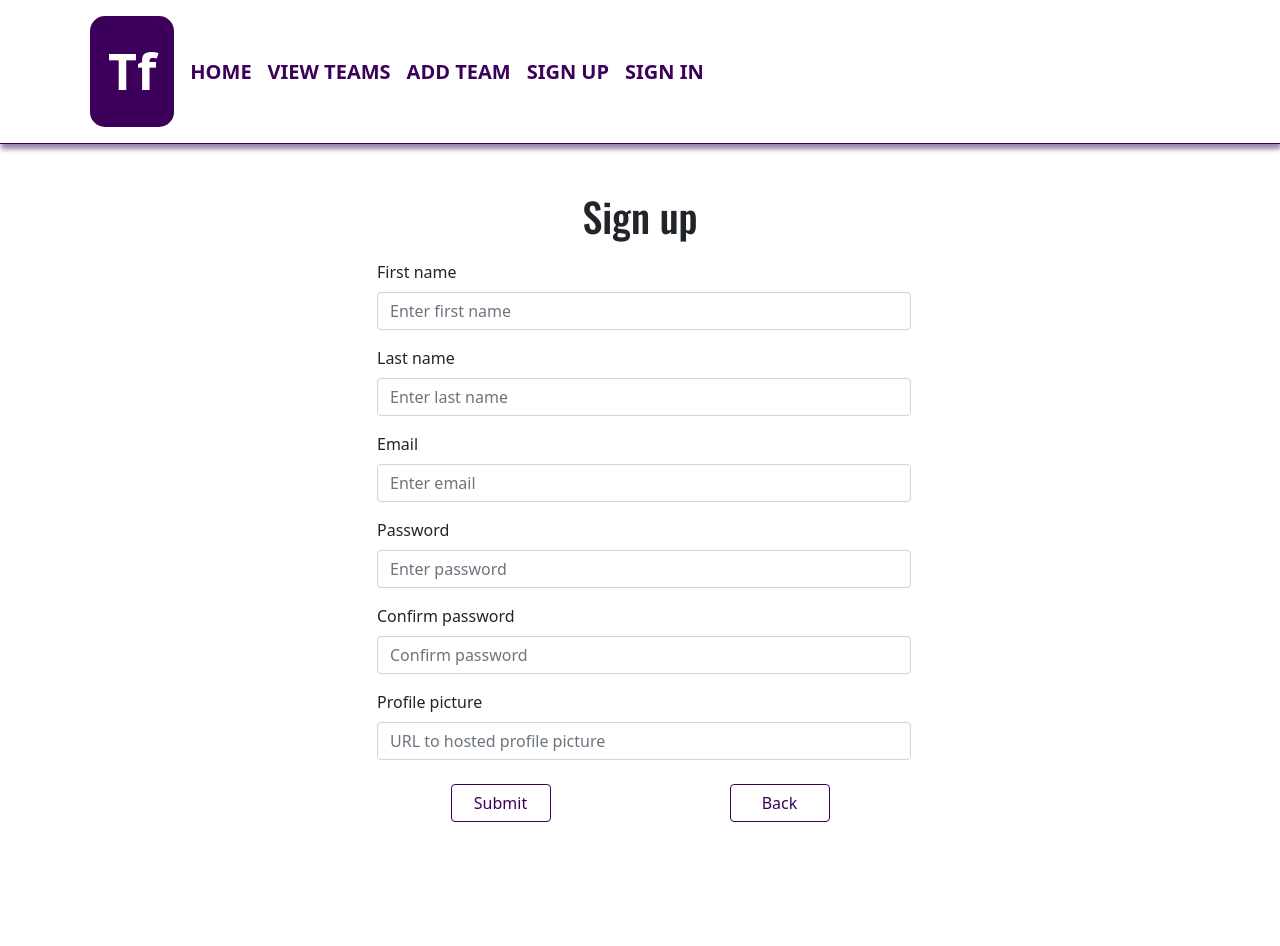
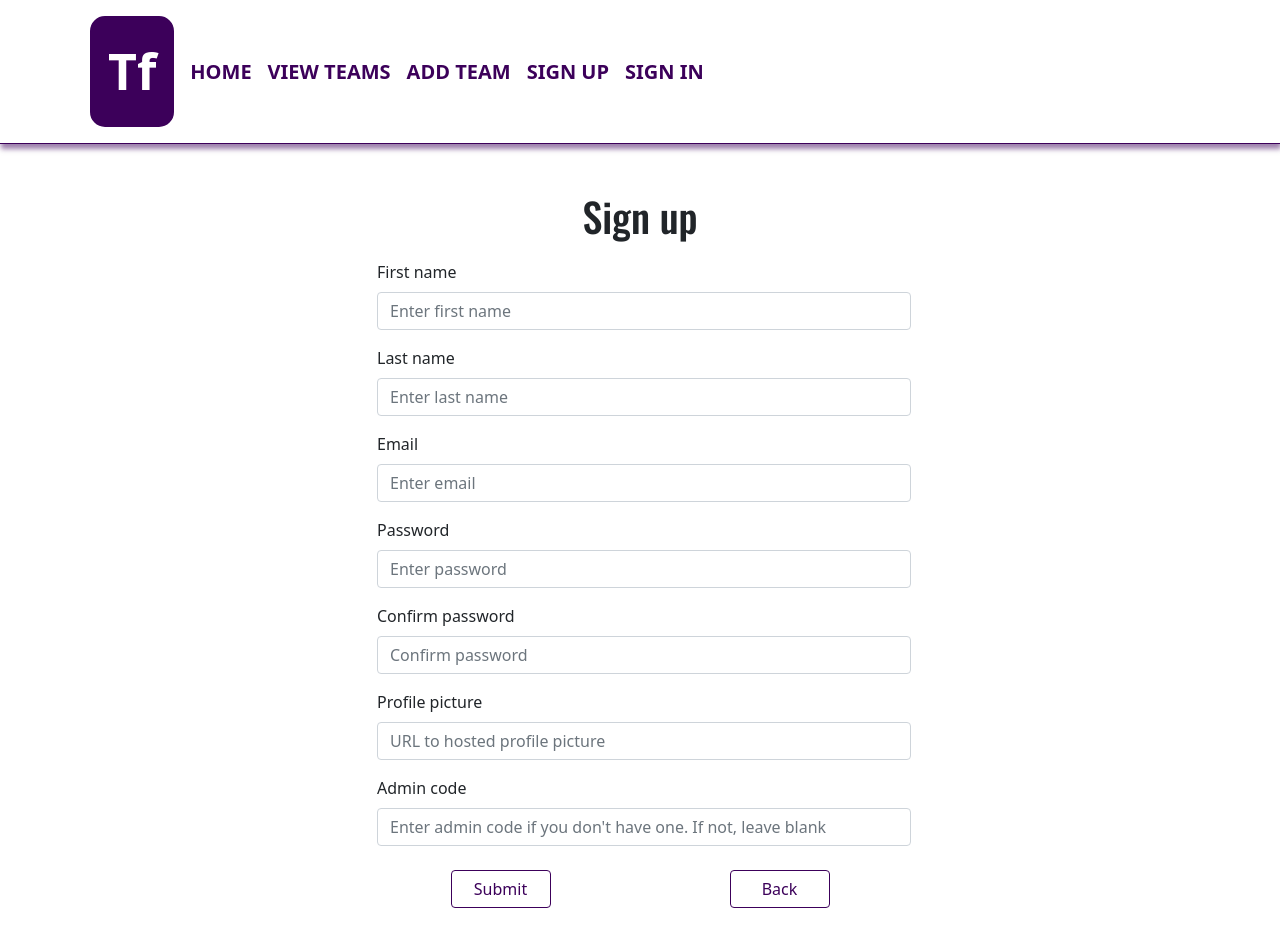
Before and after one commit to MattiHel85/laureafullstack-to00bs65-3003-assignment-3-football-react, a React (Create React App) app: page /signup in a window 1280 px wide. Shown: the top 946 px of the page. Before the commit the page ends 918 px from the top, so only its background shows below. Built offline with nearby package versions, Linux system fonts and the light colour scheme; no server answers.

Commit message:
Implement isAdmin function: test w/ SignUp route

```diff
--- a/src/App.js
+++ b/src/App.js
@@ -55,7 +55,7 @@ function App() {
 
         {/* User routes  */}
         <Route path="/allusers" element={ <UserCardHolder isLoggedIn={isLoggedIn} isLoading={isLoading} users={users} teams={teams}/>} />
-        <Route path="/signup" element={<SignUp isLoggedIn={isLoggedIn}/>} />
+        <Route path="/signup" element={<SignUp isLoggedIn={isLoggedIn} />} />
         <Route path="/signin" element={<SignIn isLoggedIn={isLoggedIn} setIsLoggedIn={setIsLoggedIn} userId={userId} setUserId={setUserId}/>} />
 
         {/* Uncomment the routes below once each component is ready  */}
--- a/src/components/Navigate.js
+++ b/src/components/Navigate.js
@@ -23,7 +23,7 @@ function Navigate() {
               <Nav.Link href="/" className='custom-navlink'>Home</Nav.Link>
               <Nav.Link href="/allteams" className='custom-navlink'>View teams</Nav.Link>
               <Nav.Link href="/addteam" className='custom-navlink' >Add team</Nav.Link>
-              <Nav.Link href="/adduser" className='custom-navlink' >Sign up</Nav.Link>
+              <Nav.Link href="/signup" className='custom-navlink' >Sign up</Nav.Link>
               <Nav.Link href="/signin" className='custom-navlink' >Sign in</Nav.Link>
             </Nav>
           </Navbar.Collapse>
--- a/src/components/SignUp.js
+++ b/src/components/SignUp.js
@@ -16,16 +16,21 @@ function SignUp() {
     const [password, setPassword ] = useState();
     const [confirmedPassword, setConfirmedPassword ] = useState();
     const [profilePicUrl, setProfilePicUrl] = useState();
-
-    const [errorMessage, setErrorMessage ] = useState("");
+    const [adminCode, setAdminCode] = useState();
+    const [isAdmin, setIsAdmin] = useState(false);
+    const [errorMessage, setErrorMessage ] = useState();
 
     const navigate = useNavigate();
 
+    const admin = '12345'; // change admin code and move to env variables once working
+
     const postData = (e) => {
         e.preventDefault()
-        const user = {firstName, lastName, emailAddress, password, profilePicUrl}
+        const user = {firstName, lastName, emailAddress, password, profilePicUrl, isAdmin}
 
         const confirmPassword = confirmedPassword
+
+        admin === adminCode.toString() ? setIsAdmin(true) : setIsAdmin(false)
 
         const signUp = () => {
             fetch('https://football-teams-rest-api-assignment.onrender.com/api/users/add',
@@ -74,6 +79,10 @@ function SignUp() {
                                 <Form.Label>Profile picture</Form.Label>
                                 <Form.Control type="text" placeholder="URL to hosted profile picture" onChange={(e) => setProfilePicUrl(e.target.value)} required/>
                             </Form.Group>
+                            <Form.Group className="mb-3">
+                                <Form.Label>Admin code</Form.Label>
+                                <Form.Control type="password" placeholder="Enter admin code if you don't have one. If not, leave blank" onChange={(e) => setAdminCode(e.target.value)} />
+                            </Form.Group>
                         </Col>
                         <Col xs="12" sm="3"></Col>
                     </Row>
```
